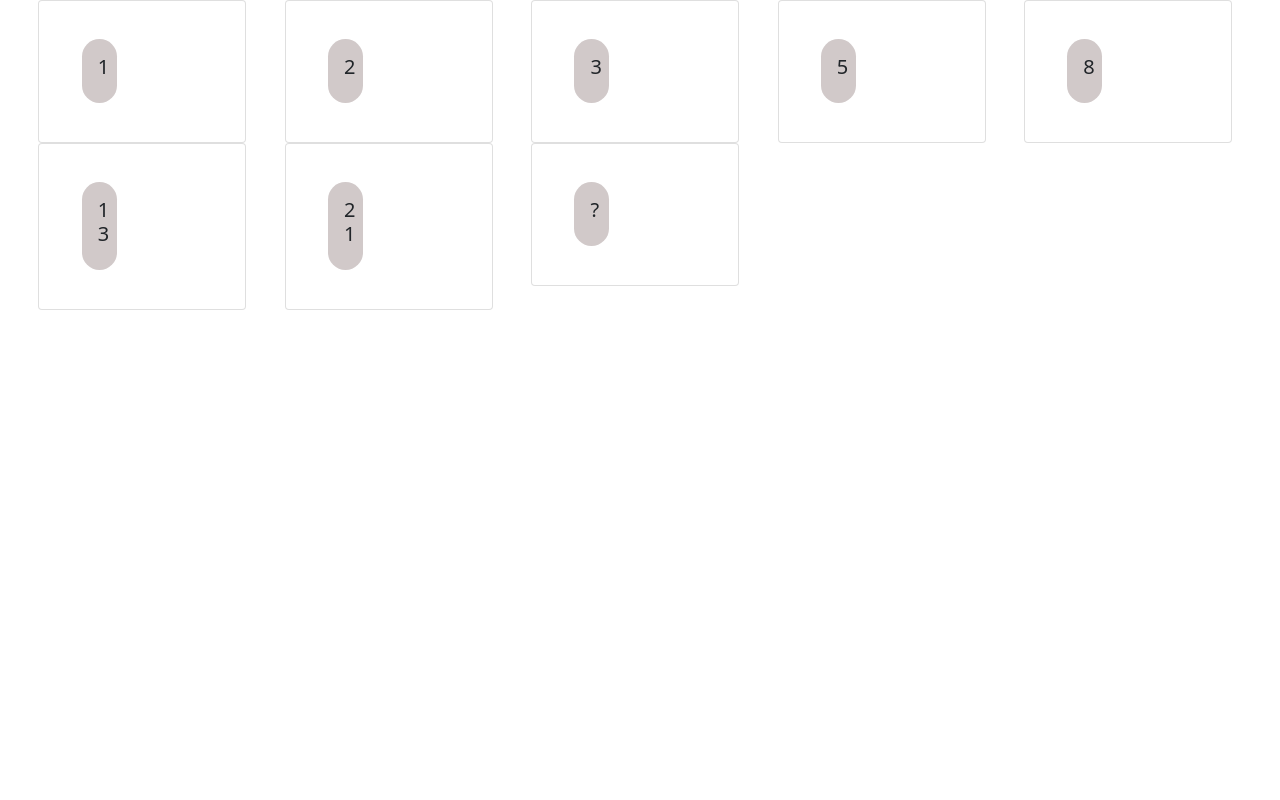
After one commit to lp-scrumpy/frontend, a Flask app: template frontend/templates/estimate.html in a window 1280 px wide. The commit adds this page. Run offline with Flask 2, Linux system fonts and the light colour scheme; the template is opened without the code that fills it, so the values that code supplies are empty.

Commit message:
estimate/ get task by id

```diff
--- /dev/null
+++ b/frontend/templates/estimate.html
@@ -0,0 +1,64 @@
+</html>
+<!DOCTYPE html>
+<html lang="en">
+<head>
+  <title> Oценка задачи</title>
+  <meta charset="utf-8">
+  <meta name="viewport" content="width=device-width, initial-scale=2">
+  <link href="https://cdn.jsdelivr.net/npm/bootstrap@5.1.3/dist/css/bootstrap.min.css" rel="stylesheet">
+  <script src="https://cdn.jsdelivr.net/npm/bootstrap@5.1.3/dist/js/bootstrap.bundle.min.js"></script>
+   <style>
+        div {
+            width: 27%; /* Ширина */
+            float: left; /* Выстраиваем элементы по горизонтали */
+            margin: 0 0 0 3.0%; /* Отступ слева */
+            background: #d1c9c9; /* Цвет фона */
+            border-radius: 50px; /* Радиус скругления */
+            padding: 3%; /* Поля */
+        }
+	</style>
+</head>
+<body>
+
+<div class="card" style="width: 13rem;">
+  <div class="card-body">
+    <h5 class="card-title">1</h5>
+  </div>
+</div>
+<div class="card" style="width: 13rem;">
+  <div class="card-body">
+    <h5 class="card-title">2</h5>
+  </div>
+</div>
+<div class="card" style="width: 13rem;">
+  <div class="card-body">
+    <h5 class="card-title">3</h5>
+  </div>
+</div>
+<div class="card" style="width: 13rem;">
+  <div class="card-body">
+    <h5 class="card-title">5</h5>
+  </div>
+</div>
+<div class="card" style="width: 13rem;">
+  <div class="card-body">
+    <h5 class="card-title">8</h5>
+  </div>
+</div>
+<div class="card" style="width: 13rem;">
+  <div class="card-body">
+    <h5 class="card-title">13</h5>
+  </div>
+</div>
+<div class="card" style="width: 13rem;">
+  <div class="card-body">
+    <h5 class="card-title">21</h5>
+  </div>
+</div>
+<div class="card" style="width: 13rem;">
+  <div class="card-body">
+    <h5 class="card-title">?</h5>
+  </div>
+</div>
+</body>
+</html>
```
Also changed, not shown: frontend/clients/task_client.py (+13 -1 lines), frontend/templates/plannings.html (+26 -1 lines), frontend/views/plannings.py (+12 -0 lines).
